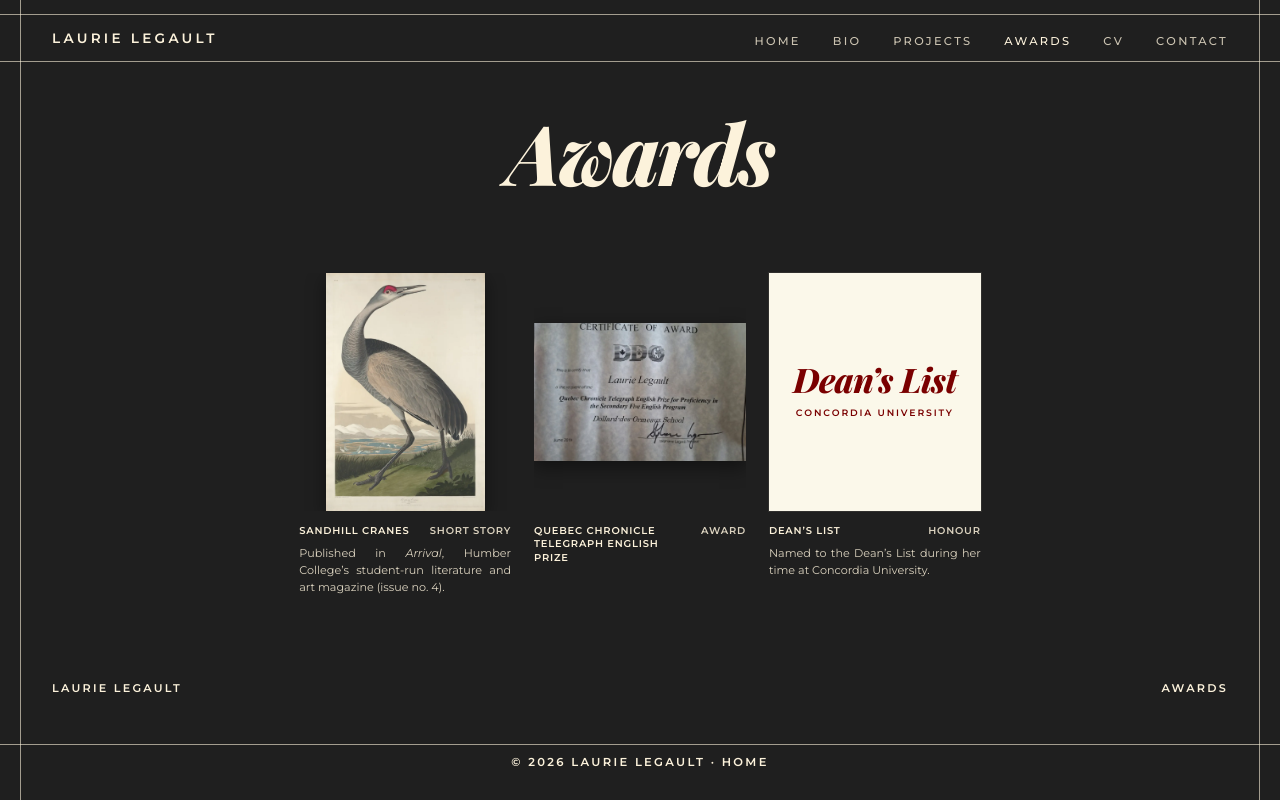
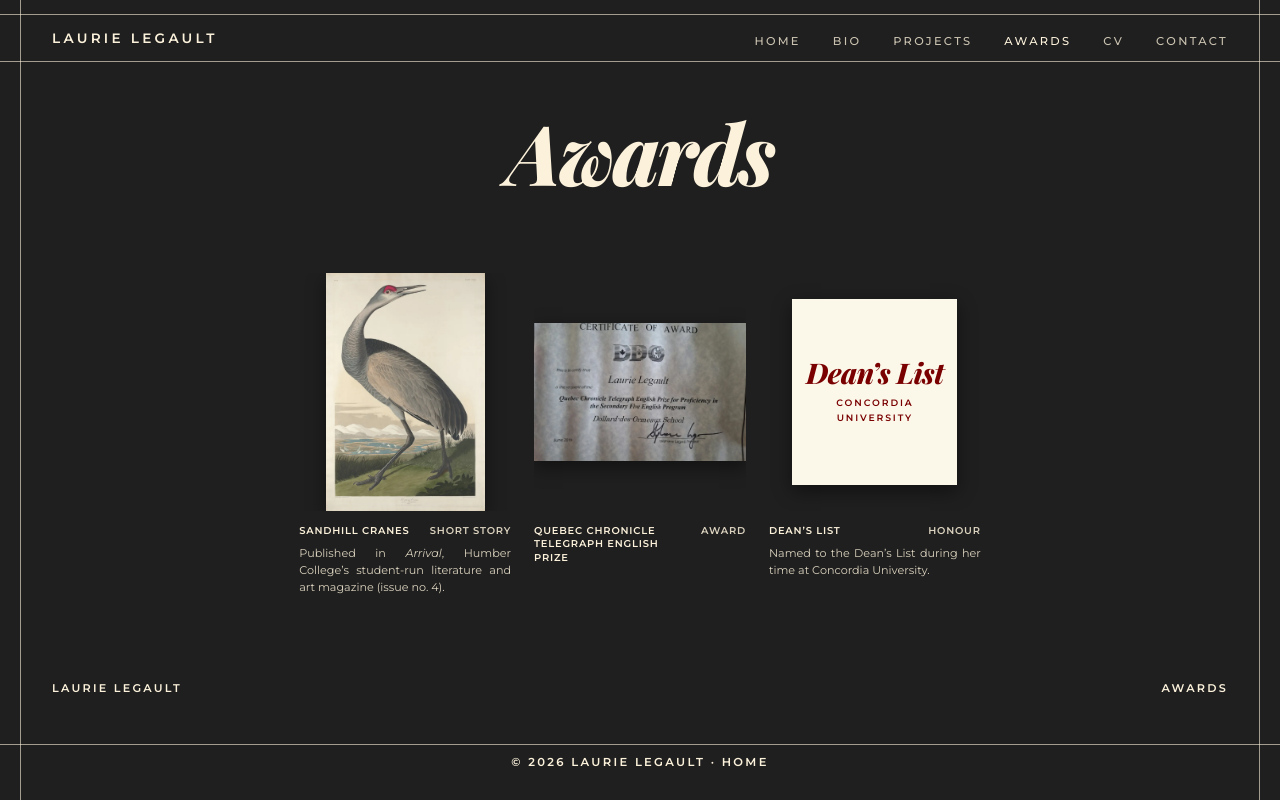
Before and after one commit to AliK-Research/laurie-portfolio, a plain HTML site: page awards.html in a window 1280 px wide. Drawn offline with Linux system fonts and the light colour scheme.

Commit message:
corrected award link

```diff
--- a/awards.html
+++ b/awards.html
@@ -55,14 +55,16 @@
             </a>
           </li>
           <li class="work">
-            <!-- Opens a permanent copy (Internet Archive, 20 Oct 2026) of Concordia's 2024–2025 Dean's List page,
-                 with her name highlighted (#:~:text= works in Chrome, Edge, Safari). The live page changes every year:
-                 https://www.concordia.ca/artsci/about/awards/deans-list.html
+            <!-- Opens Concordia's Dean's List page with her name highlighted (#:~:text= works in Chrome, Edge, Safari).
+                 The page changes every year. If her name is no longer on it, use the permanent copy of the 2024–2025 list:
+                 https://web.archive.org/web/20261020155924/https://www.concordia.ca/artsci/about/awards/deans-list.html#:~:text=Laurie%20Legault
                  No picture: a sheet of paper with the name of the honour. -->
-            <a class="work__link" href="https://web.archive.org/web/20261020155924/https://www.concordia.ca/artsci/about/awards/deans-list.html#:~:text=Laurie%20Legault" target="_blank" rel="noopener noreferrer">
+            <a class="work__link" href="https://www.concordia.ca/artsci/about/awards/deans-list.html#:~:text=Laurie%20Legault" target="_blank" rel="noopener noreferrer">
             <div class="work__img work__img--note" aria-hidden="true">
-              <p class="work__note-title">Dean’s List</p>
-              <p class="work__note-sub">Concordia University</p>
+              <div class="work__note-sheet">
+                <p class="work__note-title">Dean’s List</p>
+                <p class="work__note-sub">Concordia University</p>
+              </div>
             </div>
             <div class="work__cap"><h3 class="work__name">Dean’s List</h3><p class="work__cat">Honour</p></div>
             <p class="work__text">Named to the Dean’s List during her time at Concordia University.</p>
--- a/css/style.css
+++ b/css/style.css
@@ -547,15 +547,21 @@ cite { font-style: italic; }
 .work__img--logo { display: grid; place-items: center; background: #fbf8ea; }   /* on paper, like the pages of the works */
 .work__img--logo svg { width: 42%; height: auto; fill: #ff500a; }
 /* No picture: a sheet of paper with a name on it (Dean's List) */
-.work__img--note {
+.work__img--note {   /* like the other pictures: a smaller sheet standing in the box, no box behind it */
+  display: grid; place-items: center;
+  background: none; outline: none;
+}
+.work__note-sheet {
   display: flex; flex-direction: column; align-items: center; justify-content: center; gap: .5rem;
-  padding: 1rem;
+  width: 78%; height: 78%;
+  padding: .75rem;
   background: #fbf8ea;
   color: var(--scarlet);
   text-align: center;
+  box-shadow: 0 6px 18px rgb(0 0 0 / .45);
 }
 .work__img--note p { margin: 0; }
-.work__note-title { font-family: var(--cover-script); font-weight: 800; font-style: italic; font-size: clamp(1.4rem, 1rem + 1.4vw, 2.2rem); letter-spacing: -.02em; line-height: 1; }
+.work__note-title { font-family: var(--cover-script); font-weight: 800; font-style: italic; font-size: clamp(1.2rem, .9rem + 1.1vw, 1.8rem); letter-spacing: -.02em; line-height: 1; }
 .work__note-sub { font-family: var(--cover-sans); font-weight: 600; font-size: .58rem; letter-spacing: .2em; text-transform: uppercase; }
 /* Cards with their own page: the whole card is the link */
 .work__link { display: block; color: inherit; text-decoration: none; }
```
Also changed, not shown: NOTES.md (+2 -0 lines).
